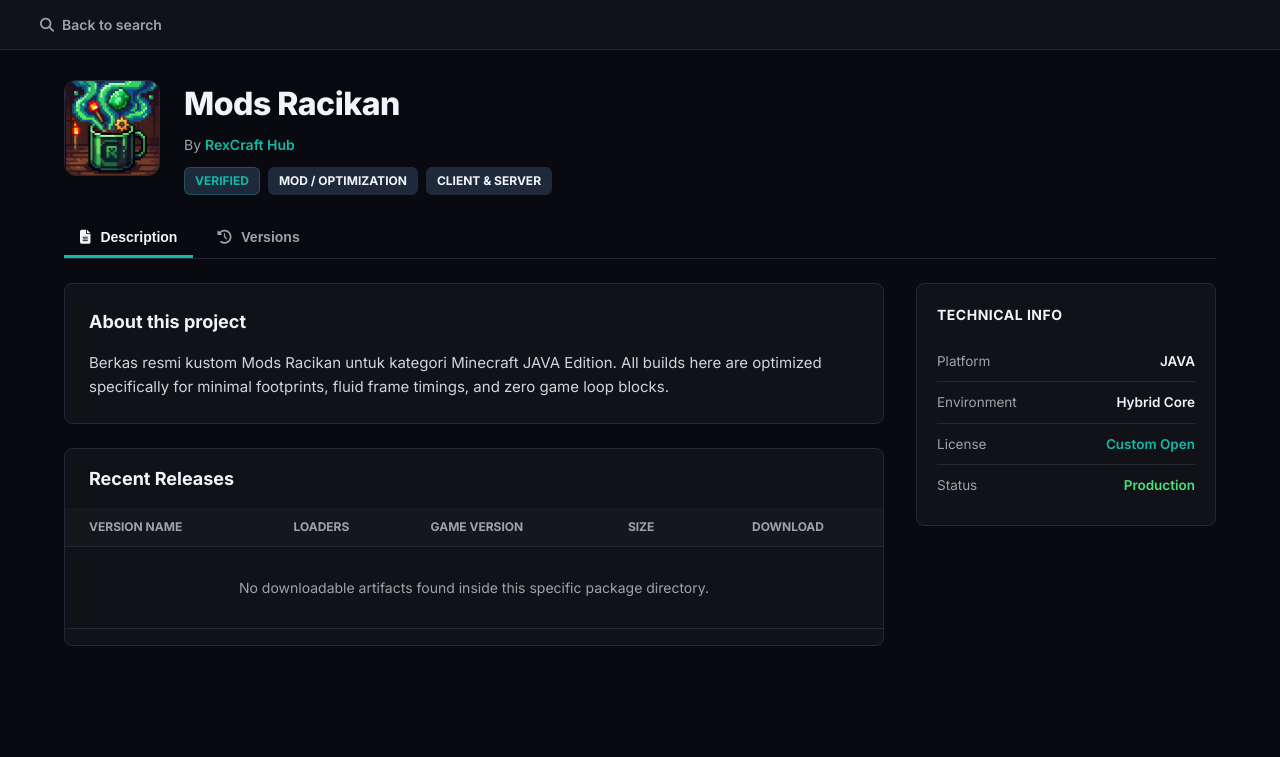
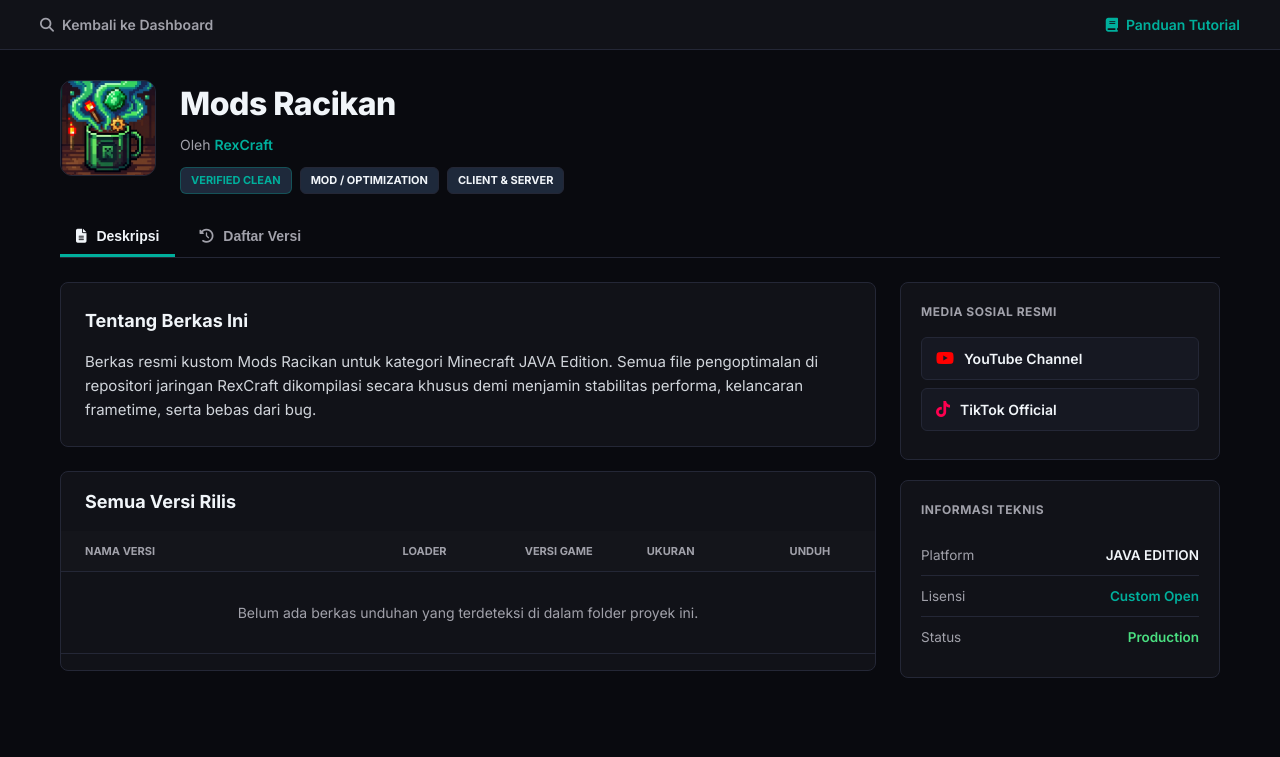
Before and after one commit to mlf167937-svg/mods-hub, a Flask app: page /mod/1 in a window 1280 px wide. Shown: the top 757 px of the page. Run offline with Flask 3, Linux system fonts and the light colour scheme.

Commit message:
Update mod.html

```diff
--- a/templates/mod.html
+++ b/templates/mod.html
@@ -17,8 +17,8 @@
             --mr-border: #242736;
             --mr-text-main: #f1f5f9;
             --mr-text-muted: #a1a1aa;
-            --mr-green: #14b8a6; /* Khas Modrinth Brand Tint */
-            --mr-green-hover: #0d9488;
+            --mr-green: #00af9c;
+            --mr-green-hover: #00c4ae;
             --mr-badge-bg: #1e293b;
             --font-mr: 'Inter', sans-serif;
         }
@@ -33,7 +33,7 @@
             padding-bottom: 60px;
         }
 
-        /* ── NAVBAR TOP MODRINTH STYLE ── */
+        /* ── NAVBAR TOP ── */
         .mr-nav-top {
             background-color: var(--mr-bg-surface);
             border-bottom: 1px solid var(--mr-border);
@@ -45,6 +45,7 @@
             margin: 0 auto;
             display: flex;
             align-items: center;
+            justify-content: space-between;
         }
         .mr-back-link {
             color: var(--mr-text-muted);
@@ -61,10 +62,10 @@
         .mr-container {
             max-width: 1200px;
             margin: 0 auto;
-            padding: 0 24px;
+            padding: 0 20px;
         }
 
-        /* ── PROJECT HEADER BLOCK ── */
+        /* ── PROJECT HEADER ── */
         .mr-header {
             display: flex;
             gap: 24px;
@@ -101,7 +102,7 @@
 
         .mr-badge-row { display: flex; gap: 8px; flex-wrap: wrap; }
         .mr-tag {
-            font-size: 12px;
+            font-size: 11px;
             font-weight: 700;
             padding: 4px 10px;
             border-radius: 6px;
@@ -111,7 +112,7 @@
             color: var(--mr-text-main);
         }
 
-        /* ── MODRINTH TABS NAVIGATION ── */
+        /* ── TABS ── */
         .mr-tabs {
             display: flex;
             gap: 8px;
@@ -127,22 +128,19 @@
             font-weight: 600;
             cursor: pointer;
             border-bottom: 3px solid transparent;
-            transition: all 0.2s;
         }
         .mr-tab-btn.active {
             color: var(--mr-text-main);
             border-bottom-color: var(--mr-green);
         }
-        .mr-tab-btn:hover:not(.active) { color: var(--mr-text-main); }
 
-        /* ── 2 COLUMN MAIN GRID ── */
+        /* ── RESPONSIVE GRID LAYOUT ── */
         .mr-grid {
             display: grid;
-            grid-template-columns: 1fr 300px;
-            gap: 32px;
+            grid-template-columns: 1fr 320px;
+            gap: 24px;
         }
 
-        /* LEFT CONTENT BLOCKS */
         .mr-card-main {
             background-color: var(--mr-bg-surface);
             border: 1px solid var(--mr-border);
@@ -162,25 +160,30 @@
             line-height: 1.6;
         }
 
-        /* ── MODRINTH SIGNATURE TABLE ── */
-        .mr-table-wrapper { width: 100%; overflow-x: auto; }
+        /* ── FIXED MODRINTH TABLE (ANTI MIRING DI HP) ── */
+        .mr-table-wrapper {
+            width: 100%;
+            overflow-x: auto;
+            -webkit-overflow-scrolling: touch;
+        }
         .mr-version-table {
             width: 100%;
             border-collapse: collapse;
             text-align: left;
             font-size: 14px;
+            min-width: 600px; /* Menjaga tabel tidak ringsek di layar kecil */
         }
         .mr-version-table th {
-            padding: 10px 14px;
+            padding: 12px 16px;
             color: var(--mr-text-muted);
             font-weight: 700;
-            font-size: 12px;
+            font-size: 11px;
             text-transform: uppercase;
             border-bottom: 1px solid var(--mr-border);
-            background-color: rgba(255, 255, 255, 0.02);
+            background-color: rgba(255, 255, 255, 0.01);
         }
         .mr-version-table td {
-            padding: 14px;
+            padding: 16px;
             border-bottom: 1px solid var(--mr-border);
             vertical-align: middle;
         }
@@ -190,7 +193,6 @@
 
         .file-title { font-weight: 600; color: var(--mr-text-main); }
 
-        /* Dynamic Loader Badges */
         .loader-badge {
             font-size: 11px;
             font-weight: 800;
@@ -204,42 +206,52 @@
         .loader-universal { background: rgba(148, 163, 184, 0.15); color: #cbd5e1; }
 
         .game-ver-tag {
-            background-color: var(--mr-badge-bg);
-            color: var(--mr-text-main);
-            padding: 2px 8px;
+            background-color: #1a1c28;
+            color: #cbd5e1;
+            padding: 3px 8px;
             border-radius: 4px;
             font-family: 'JetBrains Mono', monospace;
             font-size: 12px;
             border: 1px solid var(--mr-border);
         }
 
-        .mr-download-icon-btn {
+        /* ── BUTTON DOWNLOAD MODRINTH 100% LOOKS ── */
+        .mr-download-btn-box {
+            background-color: rgba(0, 175, 156, 0.1);
             color: var(--mr-green);
-            background: none;
-            border: none;
-            font-size: 18px;
-            cursor: pointer;
-            transition: color 0.1s;
+            border: 1px solid rgba(0, 175, 156, 0.2);
+            width: 36px;
+            height: 36px;
+            border-radius: 6px;
             display: inline-flex;
             align-items: center;
             justify-content: center;
+            text-decoration: none;
+            font-size: 15px;
+            transition: all 0.15s ease;
         }
-        .mr-download-icon-btn:hover { color: #2dd4bf; }
+        .mr-download-btn-box:hover {
+            background-color: var(--mr-green);
+            color: #ffffff;
+            border-color: var(--mr-green);
+        }
 
-        /* RIGHT SIDEBAR PANEL */
+        /* ── SIDEBAR PANEL ── */
         .mr-sidebar-card {
             background-color: var(--mr-bg-surface);
             border: 1px solid var(--mr-border);
             border-radius: 8px;
             padding: 20px;
+            margin-bottom: 20px;
             height: fit-content;
         }
         .mr-sidebar-card h3 {
-            font-size: 14px;
-            color: var(--mr-text-main);
+            font-size: 12px;
+            color: var(--mr-text-muted);
             text-transform: uppercase;
             margin-bottom: 16px;
             letter-spacing: 0.5px;
+            font-weight: 700;
         }
         .sidebar-row {
             display: flex;
@@ -252,6 +264,26 @@
         .row-label { color: var(--mr-text-muted); }
         .row-val { color: var(--mr-text-main); font-weight: 600; }
 
+        /* BUTTON LINK MEDSOS */
+        .social-link-btn {
+            display: flex;
+            align-items: center;
+            gap: 10px;
+            background-color: var(--mr-bg-card);
+            border: 1px solid var(--mr-border);
+            color: var(--mr-text-main);
+            padding: 10px 14px;
+            border-radius: 6px;
+            font-size: 14px;
+            font-weight: 600;
+            text-decoration: none;
+            margin-bottom: 8px;
+            transition: background 0.2s;
+        }
+        .social-link-btn:hover {
+            background-color: var(--mr-border);
+        }
+
         @media (max-width: 850px) {
             .mr-grid { grid-template-columns: 1fr; }
             .mr-header { flex-direction: column; align-items: center; text-align: center; }
@@ -263,7 +295,8 @@
 
     <div class="mr-nav-top">
         <div class="nav-container">
-            <a href="/" class="mr-back-link"><i class="fas fa-search"></i> Back to search</a>
+            <a href="/" class="mr-back-link"><i class="fas fa-search"></i> Kembali ke Dashboard</a>
+            <a href="/tutorial" class="mr-back-link" style="color: var(--mr-green);"><i class="fas fa-book"></i> Panduan Tutorial</a>
         </div>
     </div>
 
@@ -279,9 +312,9 @@
             </div>
             <div class="mr-title-block">
                 <h1>{{ mod.title }}</h1>
-                <div class="mr-meta-author">By <span>RexCraft Hub</span></div>
+                <div class="mr-meta-author">Oleh <span>{% if mod.category == 'java' %}RexCraft{% else %}RexCraft6506{% endif %}</span></div>
                 <div class="mr-badge-row">
-                    <span class="mr-tag" style="color: var(--mr-green); border-color: rgba(20, 184, 166, 0.3);">Verified</span>
+                    <span class="mr-tag" style="color: var(--mr-green); border-color: rgba(0, 175, 156, 0.3);">Verified Clean</span>
                     <span class="mr-tag">{{ mod.project_type }}</span>
                     <span class="mr-tag">Client & Server</span>
                 </div>
@@ -289,8 +322,8 @@
         </div>
 
         <div class="mr-tabs">
-            <button class="mr-tab-btn active"><i class="fas fa-file-alt" style="margin-right: 6px;"></i> Description</button>
-            <button class="mr-tab-btn"><i class="fas fa-history" style="margin-right: 6px;"></i> Versions</button>
+            <button class="mr-tab-btn active"><i class="fas fa-file-alt" style="margin-right: 6px;"></i> Deskripsi</button>
+            <button class="mr-tab-btn"><i class="fas fa-history" style="margin-right: 6px;"></i> Daftar Versi</button>
         </div>
 
         <div class="mr-grid">
@@ -298,21 +331,21 @@
             <div class="main-content-area">
 
                 <div class="mr-card-main">
-                    <h2>About this project</h2>
-                    <p>{{ mod.desc }} All builds here are optimized specifically for minimal footprints, fluid frame timings, and zero game loop blocks.</p>
+                    <h2>Tentang Berkas Ini</h2>
+                    <p>{{ mod.desc }} Semua file pengoptimalan di repositori jaringan RexCraft dikompilasi secara khusus demi menjamin stabilitas performa, kelancaran frametime, serta bebas dari bug.</p>
                 </div>
 
                 <div class="mr-card-main" style="padding: 16px 0;">
-                    <h2 style="padding: 0 24px 8px 24px; margin-bottom: 8px;">Recent Releases</h2>
+                    <h2 style="padding: 0 24px 8px 24px; margin-bottom: 8px;">Semua Versi Rilis</h2>
                     <div class="mr-table-wrapper">
                         <table class="mr-version-table">
                             <thead>
                                 <tr>
-                                    <th style="padding-left: 24px;">Version Name</th>
-                                    <th>Loaders</th>
-                                    <th>Game Version</th>
-                                    <th>Size</th>
-                                    <th style="text-align: center; padding-right: 24px;">Download</th>
+                                    <th style="padding-left: 24px; width: 40%;">Nama Versi</th>
+                                    <th style="width: 15%;">Loader</th>
+                                    <th style="width: 15%;">Versi Game</th>
+                                    <th style="width: 15%;">Ukuran</th>
+                                    <th style="text-align: center; padding-right: 24px; width: 15%;">Unduh</th>
                                 </tr>
                             </thead>
                             <tbody>
@@ -333,9 +366,9 @@
                                             </span>
                                         </td>
                                         <td><span class="game-ver-tag">{{ version.game_version }}</span></td>
-                                        <td style="color: var(--mr-text-muted); font-size: 13.5px;">{{ version.file_size }}</td>
+                                        <td style="color: var(--mr-text-muted); font-size: 13.5px; font-weight: 500;">{{ version.file_size }}</td>
                                         <td style="text-align: center; padding-right: 24px;">
-                                            <a href="{{ version.download_url }}" class="mr-download-icon-btn" download>
+                                            <a href="{{ version.download_url }}" class="mr-download-btn-box" download title="Download File">
                                                 <i class="fas fa-download"></i>
                                             </a>
                                         </td>
@@ -344,7 +377,7 @@
                                 {% else %}
                                     <tr>
                                         <td colspan="5" style="text-align: center; color: var(--mr-text-muted); padding: 30px;">
-                                            No downloadable artifacts found inside this specific package directory.
+                                            Belum ada berkas unduhan yang terdeteksi di dalam folder proyek ini.
                                         </td>
                                     </tr>
                                 {% endif %}
@@ -356,18 +389,25 @@
             </div>
 
             <div class="mr-sidebar-area">
+
                 <div class="mr-sidebar-card">
-                    <h3>Technical Info</h3>
+                    <h3>Media Sosial Resmi</h3>
+                    <a href="https://www.youtube.com/@RexCraft6506" target="_blank" class="social-link-btn">
+                        <i class="fab fa-youtube" style="color: #ff0000; font-size: 16px;"></i> YouTube Channel
+                    </a>
+                    <a href="https://www.tiktok.com/@rexcraft6506" target="_blank" class="social-link-btn">
+                        <i class="fab fa-tiktok" style="color: #ff0050; font-size: 16px;"></i> TikTok Official
+                    </a>
+                </div>
+
+                <div class="mr-sidebar-card">
+                    <h3>Informasi Teknis</h3>
                     <div class="sidebar-row">
                         <span class="row-label">Platform</span>
-                        <span class="row-val" style="text-transform: uppercase;">{{ mod.category }}</span>
+                        <span class="row-val" style="text-transform: uppercase;">{{ mod.category }} Edition</span>
                     </div>
                     <div class="sidebar-row">
-                        <span class="row-label">Environment</span>
-                        <span class="row-val">Hybrid Core</span>
-                    </div>
-                    <div class="sidebar-row">
-                        <span class="row-label">License</span>
+                        <span class="row-label">Lisensi</span>
                         <span class="row-val" style="color: var(--mr-green);">Custom Open</span>
                     </div>
                     <div class="sidebar-row">
@@ -375,6 +415,7 @@
                         <span class="row-val" style="color: #4ade80;">Production</span>
                     </div>
                 </div>
+
             </div>
 
         </div>
```
